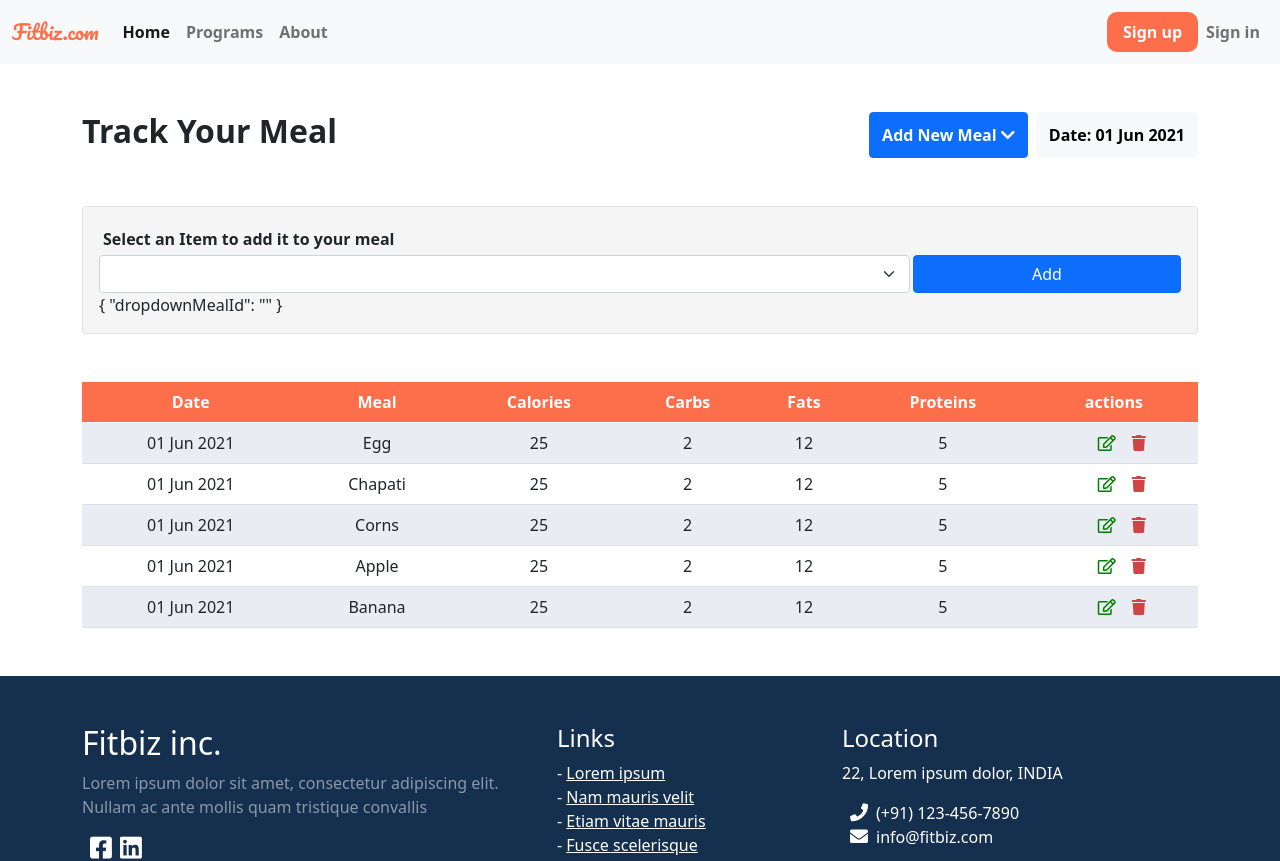
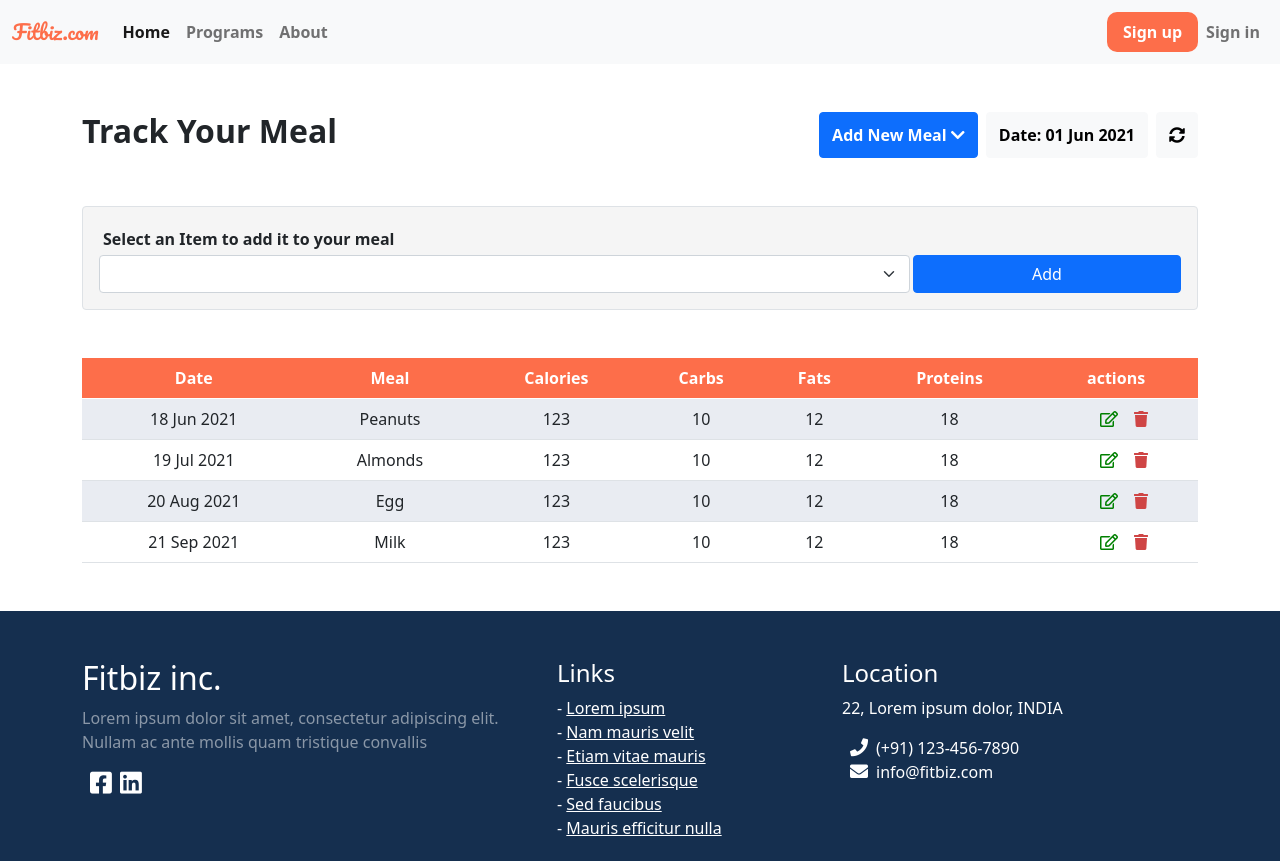
Before and after one commit to iamshubhamjangle/fitbiz-frontend, an Angular app: page /track-meal in a window 1280 px wide. Shown: the top 861 px of the page. Built offline with nearby package versions, Linux system fonts and the light colour scheme.

Commit message:
GET: meal list working

```diff
--- a/src/app/components/tracking/gym/gym.component.html
+++ b/src/app/components/tracking/gym/gym.component.html
@@ -69,7 +69,7 @@
             </div>
         </form>
 
-        {{ form.value | json }}
+        <!-- {{ form.value | json }} -->
 
         <div [hidden]="!postError" class="alert alert-danger p-2 mb-0 mt-3">
             {{ postErrorMessage }}
--- a/src/app/components/tracking/meal/meal.component.html
+++ b/src/app/components/tracking/meal/meal.component.html
@@ -6,9 +6,15 @@
     <div class="d-flex flex-column flex-md-row justify-content-between">
         <h2 class="d-inline align-middle fw-bold">Track Your Meal</h2>
         <div class="d-flex flex-column flex-md-row">
-            <button class="btn btn-primary my-1 my-md-0 mx-md-2 fw-bold" type="button" (click)="toggleFormVisibility()">Add
-                New Meal <i class="fas fa-chevron-down"></i> </button>
-            <button class="btn btn-light fw-bold" type="button">Date: 01 Jun 2021</button>
+            <button class="btn btn-primary my-1 my-md-0 fw-bold" type="button" (click)="toggleFormVisibility()">
+                Add New Meal <i class="fas fa-chevron-down"></i>
+            </button>
+            <button class="btn btn-light fw-bold my-1 my-md-0  mx-md-2" type="button">
+                Date: 01 Jun 2021
+            </button>
+            <button class="btn btn-light fw-bold my-1 my-md-0" type="button" (click)="reloadMealList()">
+                <i class="fas fa-sync-alt"></i>
+            </button>
         </div>
     </div>
 
@@ -36,7 +42,7 @@
             </div>
         </form>
 
-        {{ form.value | json }}
+        <!-- {{ form.value | json }} -->
 
         <div [hidden]="!postError" class="alert alert-danger p-2 mb-0 mt-3">
             {{ postErrorMessage }}
@@ -65,63 +71,16 @@
                 </tr>
             </thead>
             <tbody>
-                <tr>
-                    <td scope="row">01 Jun 2021</td>
-                    <td>Egg</td>
-                    <td>25</td>
-                    <td>2</td>
-                    <td>12</td>
-                    <td>5</td>
+                <tr *ngFor="let item of mealListData | async">
+                    <td scope="row">{{ item.date }}</td>
+                    <td>{{ item.mealName }}</td>
+                    <td>{{ item.calories }}</td>
+                    <td>{{ item.carbs }}</td>
+                    <td>{{ item.fats }}</td>
+                    <td>{{ item.proteins }}</td>
                     <td><i class="far fa-edit mx-3"></i><i class="fas fa-trash"></i></td>
-
-                </tr>
-                <tr>
-                    <td scope="row">01 Jun 2021</td>
-                    <td>Chapati</td>
-                    <td>25</td>
-                    <td>2</td>
-                    <td>12</td>
-                    <td>5</td>
-                    <td><i class="far fa-edit mx-3"></i><i class="fas fa-trash"></i></td>
-
-                </tr>
-                <tr>
-                    <td scope="row">01 Jun 2021</td>
-                    <td>Corns</td>
-                    <td>25</td>
-                    <td>2</td>
-                    <td>12</td>
-                    <td>5</td>
-                    <td><i class="far fa-edit mx-3"></i><i class="fas fa-trash"></i></td>
-
-                </tr>
-                <tr>
-                    <td scope="row">01 Jun 2021</td>
-                    <td>Apple</td>
-                    <td>25</td>
-                    <td>2</td>
-                    <td>12</td>
-                    <td>5</td>
-                    <td><i class="far fa-edit mx-3"></i><i class="fas fa-trash"></i></td>
-
-                </tr>
-                <tr>
-                    <td scope="row">01 Jun 2021</td>
-                    <td>Banana</td>
-                    <td>25</td>
-                    <td>2</td>
-                    <td>12</td>
-                    <td>5</td>
-                    <td><i class="far fa-edit mx-3"></i><i class="fas fa-trash"></i></td>
-
                 </tr>
             </tbody>
         </table>
     </div>
-
-
-
-
-
-
 </div>
--- a/src/app/components/tracking/meal/meal.component.ts
+++ b/src/app/components/tracking/meal/meal.component.ts
@@ -5,6 +5,7 @@ import { Observable } from 'rxjs/internal/Observable';
 
 import { DataService } from 'src/app/data/data.service';
 import { Meal } from 'src/app/data/meal';
+import { MealList } from 'src/app/data/mealList';
 
 @Component({
   selector: 'app-meal',
@@ -21,9 +22,11 @@ export class MealComponent implements OnInit {
   postSuccess = false;
   postErrorMessage = '';
   mealItems!: Observable<Meal[]>;
+  mealListData!: Observable<MealList[]>;
 
   ngOnInit(): void {
     this.mealItems = this.dataService.getMealItems();
+    this.mealListData = this.dataService.getMealListData();
   }
 
   toggleFormVisibility() {
@@ -66,4 +69,8 @@ export class MealComponent implements OnInit {
     this.postSuccess = true;
     this.postError = false;
   }
+
+  reloadMealList() {
+
+  }
 }
--- a/src/app/data/data.service.ts
+++ b/src/app/data/data.service.ts
@@ -2,6 +2,7 @@ import { HttpClient } from '@angular/common/http';
 import { Injectable } from '@angular/core';
 import { Observable, of } from 'rxjs';
 import { Meal } from './meal';
+import { MealList } from './mealList';
 import { Workout } from './workout';
 
 @Injectable({
@@ -28,19 +29,59 @@ export class DataService {
         {
           id: '1',
           mealName: 'Peanut',
-          date: ''
         },
         {
           id: '2',
           mealName: 'Egg',
-          date: ''
         },
         {
           id: '3',
           mealName: 'Apple',
-          date: ''
         },
       ]
     );
   }
+
+  getMealListData(): Observable<MealList[]> {
+    return of(
+      [
+        {
+            id: '1',
+            date: '18 Jun 2021',
+            mealName: 'Peanuts',
+            calories: '123',
+            carbs: '10',
+            fats: '12',
+            proteins: '18'
+        },
+        {
+            id: '2',
+            date: '19 Jul 2021',
+            mealName: 'Almonds',
+            calories: '123',
+            carbs: '10',
+            fats: '12',
+            proteins: '18'
+        },
+        {
+            id: '3',
+            date: '20 Aug 2021',
+            mealName: 'Egg',
+            calories: '123',
+            carbs: '10',
+            fats: '12',
+            proteins: '18'
+        },
+        {
+            id: '4',
+            date: '21 Sep 2021',
+            mealName: 'Milk',
+            calories: '123',
+            carbs: '10',
+            fats: '12',
+            proteins: '18'
+        }
+    ]
+    );
+  }
 }
--- a/src/app/data/meal.ts
+++ b/src/app/data/meal.ts
@@ -1,5 +1,4 @@
 export interface Meal {
     id: string,
     mealName: string,
-    date: string
 }
--- /dev/null
+++ b/src/app/data/mealList.ts
@@ -0,0 +1,9 @@
+export interface MealList {
+    id: string,
+    date: string,
+    mealName: string,
+    calories: string,
+    carbs: string,
+    fats: string,
+    proteins: string
+}
```
